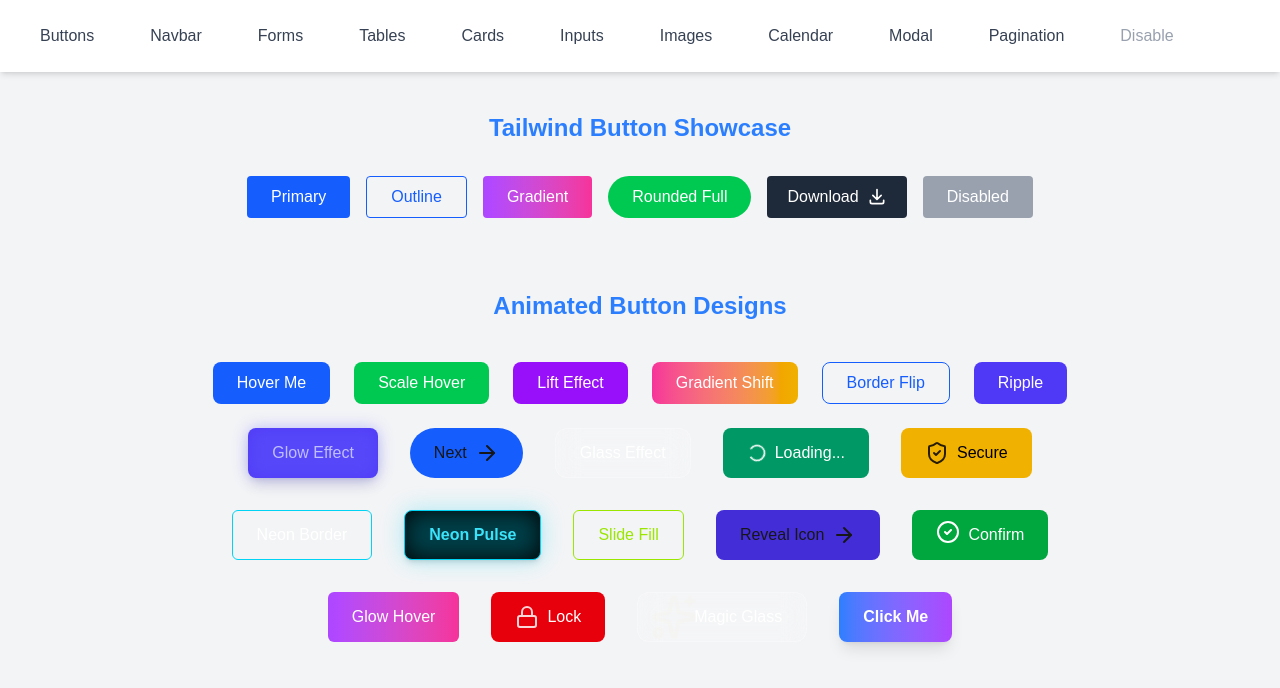
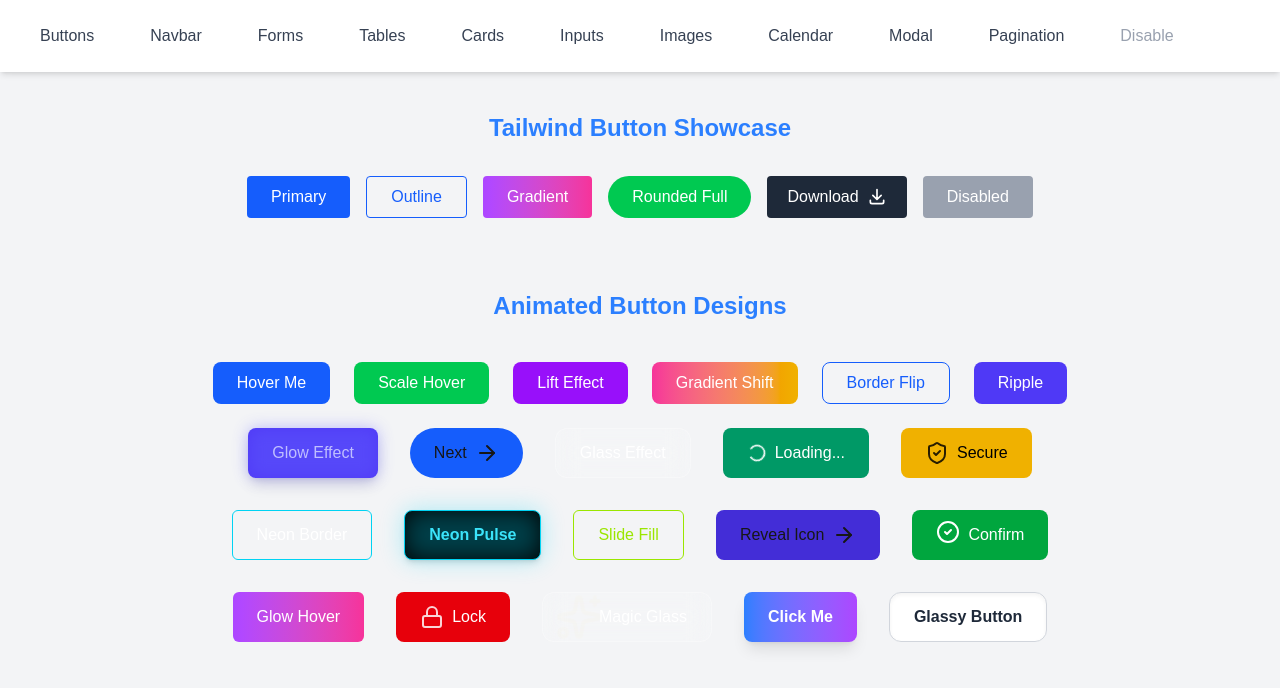
Before and after one commit to Prohor722/tailwind_compoenets, a Next.js app: page /button in a window 1280 px wide. Shown: the top 688 px of the page. Built offline with nearby package versions, Linux system fonts and the light colour scheme.

Commit message:
new button added

```diff
--- a/app/components/animarion-buttons.tsx
+++ b/app/components/animarion-buttons.tsx
@@ -128,8 +128,11 @@ export const AnimarionButtons = () => {
             <span className="absolute inset-0 w-full h-full transition-transform duration-300 transform scale-0 bg-white opacity-10 group-hover:scale-100" />
             Click Me
           </button>
+
+          <button className="px-6 py-3 bg-white border border-gray-300 shadow-inner rounded-xl text-gray-800 font-semibold transition-all duration-200 active:scale-95 hover:shadow-md hover:border-blue-400 backdrop-blur-md">
+            Glassy Button
+          </button>
         </div>
-
       </div>
     </div>
   );
```
